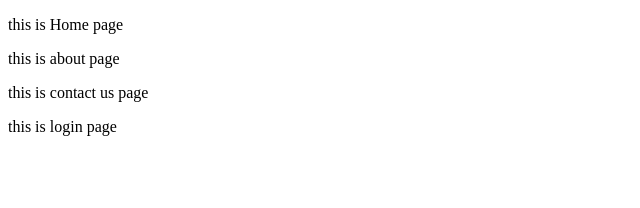
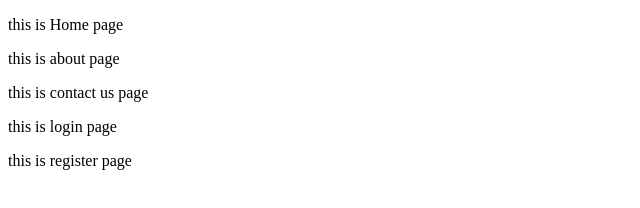
Before and after one commit to GopalVaviya/demo, a plain HTML site: page index.html in a window 1280 px wide. Shown: the whole page, without its empty margins (0-640 px from the left). Drawn offline with Linux system fonts and the light colour scheme.

Commit message:
add register page

```diff
--- a/index.html
+++ b/index.html
@@ -10,5 +10,6 @@
     <p>this is about page</p>
     <p>this is contact us page</p>
     <p>this is login page</p>
+    <p>this is register page</p>
 </body>
 </html>
```
